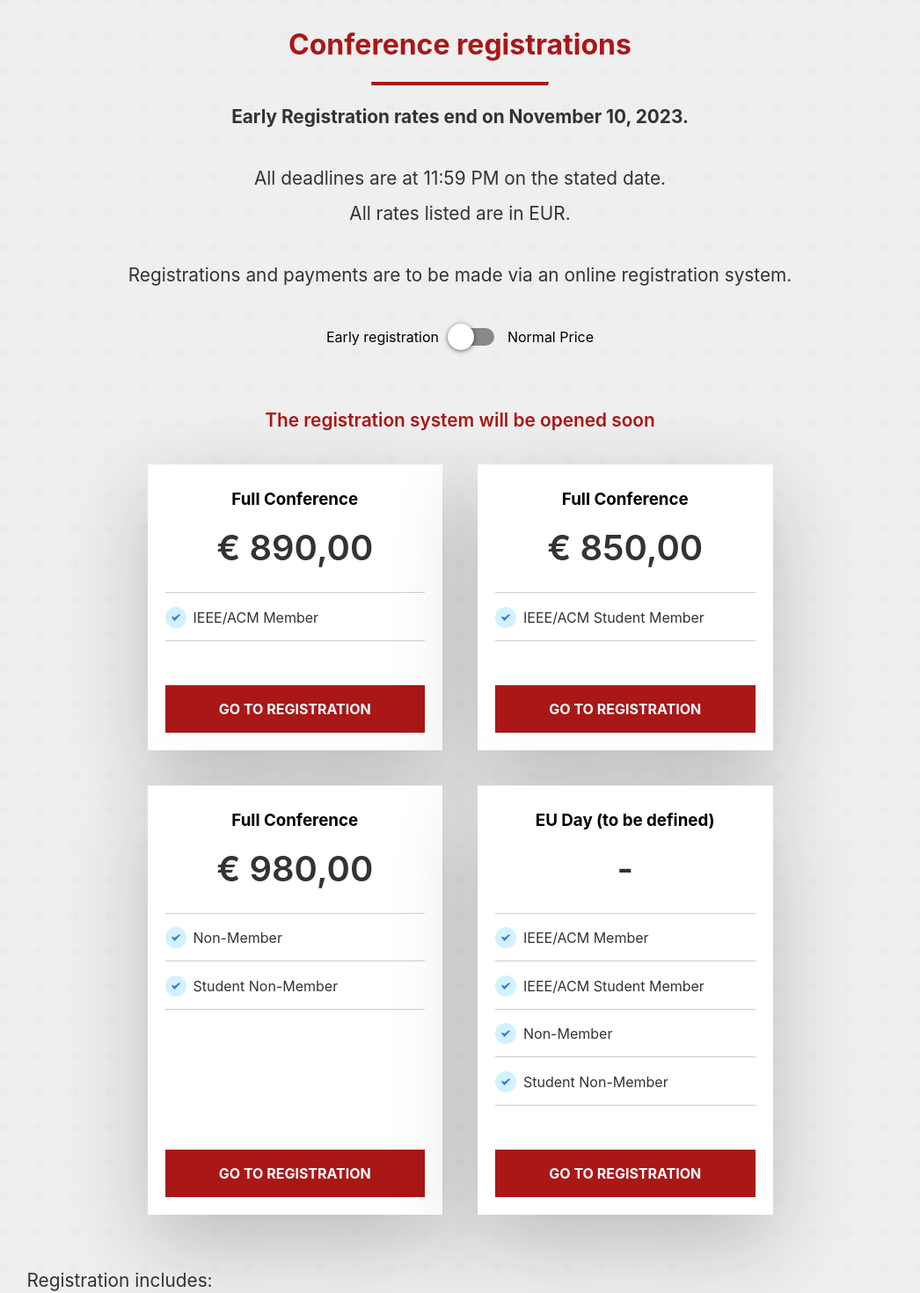
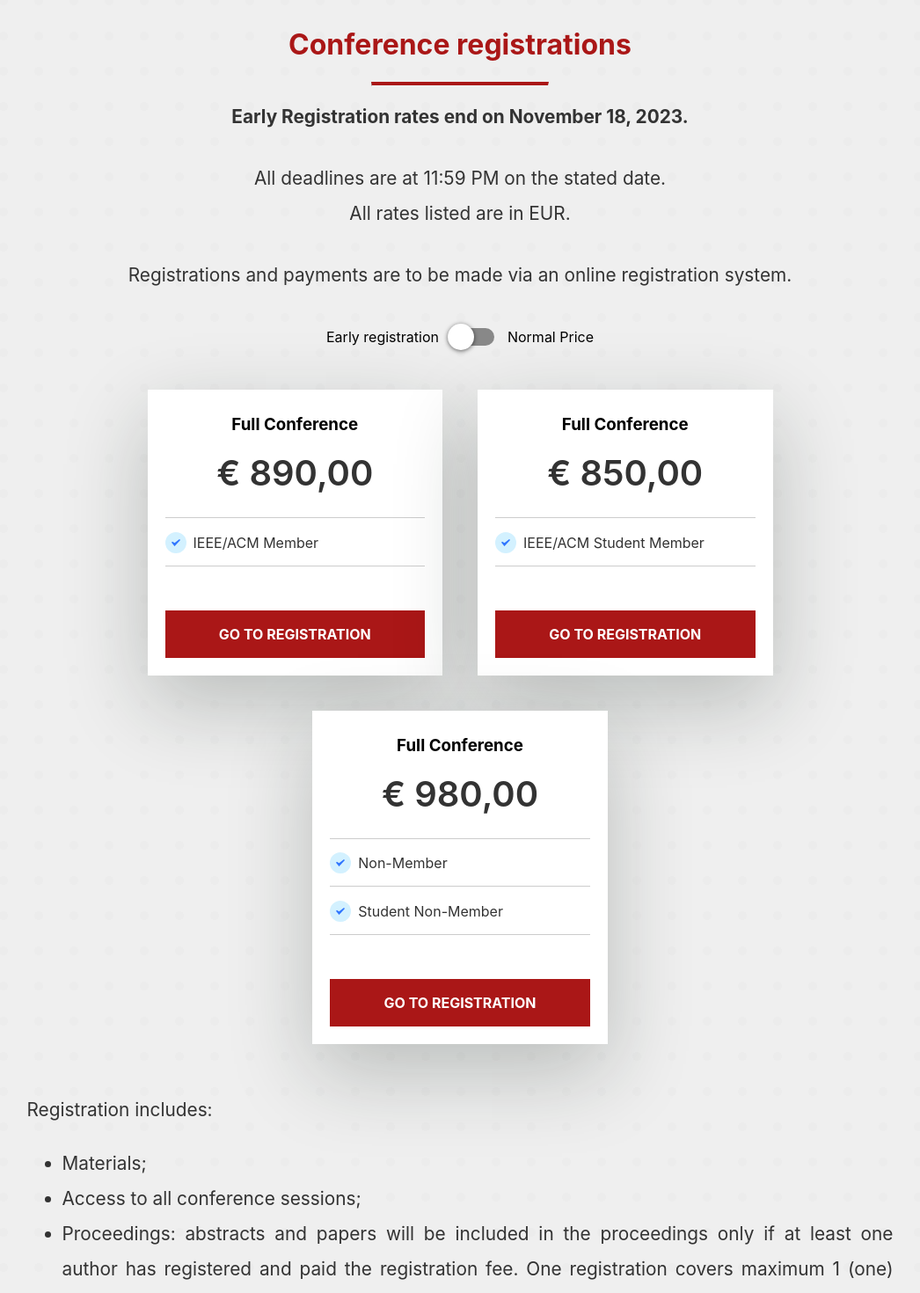
Before and after one commit to UCC-Conference/UCC2023, a React (Create React App) app: page /registration in a window 1280 px wide. Shown: the part 120-1590 px from the top of the page at 88% size, without its empty margins (117-1163 px from the left). Built offline with nearby package versions, Linux system fonts and the light colour scheme.

Commit message:
update: registration platform opened

```diff
--- a/src/pages/Dates.js
+++ b/src/pages/Dates.js
@@ -15,7 +15,7 @@ const Dates = () => {
                 <p><del><strong>Conference Paper Submissions Due</strong><br/>September 17, 2023</del></p>
                 <p><strong>Conference Paper - Notification of Acceptance</strong><br/>October 21, 2023</p>
                 <p><strong>Camera-Ready Due</strong><br/>November 2, 2023</p>
-                <p><strong>Early Registration</strong><br/>November 10, 2023</p>
+                <p><strong>Early Registration</strong><br/>November 18, 2023</p>
             </Content>
         </PageWrapper>
     );
--- a/src/pages/Registrations.js
+++ b/src/pages/Registrations.js
@@ -22,16 +22,6 @@ const fees = {
       fee: 980,
       roles: ["Non-Member", "Student Non-Member"],
     },
-    {
-      title: "EU Day (to be defined)",
-      fee: "-",
-      roles: [
-        "IEEE/ACM Member",
-        "IEEE/ACM Student Member",
-        "Non-Member",
-        "Student Non-Member",
-      ],
-    },
   ],
   late: [
     {
@@ -43,16 +33,6 @@ const fees = {
       title: "Full Conference",
       fee: 1250,
       roles: ["Non-Member", "Student Non-Member"],
-    },
-    {
-      title: "EU Day (to be defined)",
-      fee: "-",
-      roles: [
-        "IEEE/ACM Member",
-        "IEEE/ACM Student Member",
-        "Non-Member",
-        "Student Non-Member",
-      ],
     },
   ],
 };
@@ -87,7 +67,7 @@ const Registrations = () => {
             })}
           </div>
           <div className="space"></div>
-          <Link onClick={() => alert("The registration system will be opened soon")} to="#" className="btn btn-primary">
+          <Link to="https://www.bisazzagangi.it/ucc2023" target="_blank" className="btn btn-primary">
             Go to registration
           </Link>
         </div>
@@ -103,7 +83,7 @@ const Registrations = () => {
         <hr className="centered" />
         <div className="center-p">
           <p>
-            <b>Early Registration rates end on November 10, 2023.</b>
+            <b>Early Registration rates end on November 18, 2023.</b>
           </p>
           <p>
             All deadlines are at 11:59 PM on the stated date.
@@ -144,7 +124,7 @@ const Registrations = () => {
           <span>Normal Price</span>
         </div>
         <br />
-        <p style={{color: '#aa1717', textAlign: 'center', fontWeight: 600}}>The registration system will be opened soon</p>
+        {/* <p style={{color: '#aa1717', textAlign: 'center', fontWeight: 600}}>The registration system will be opened soon</p> */}
         <div class="fees-cards">{createCards(type)}</div>
 
         <br />
```
